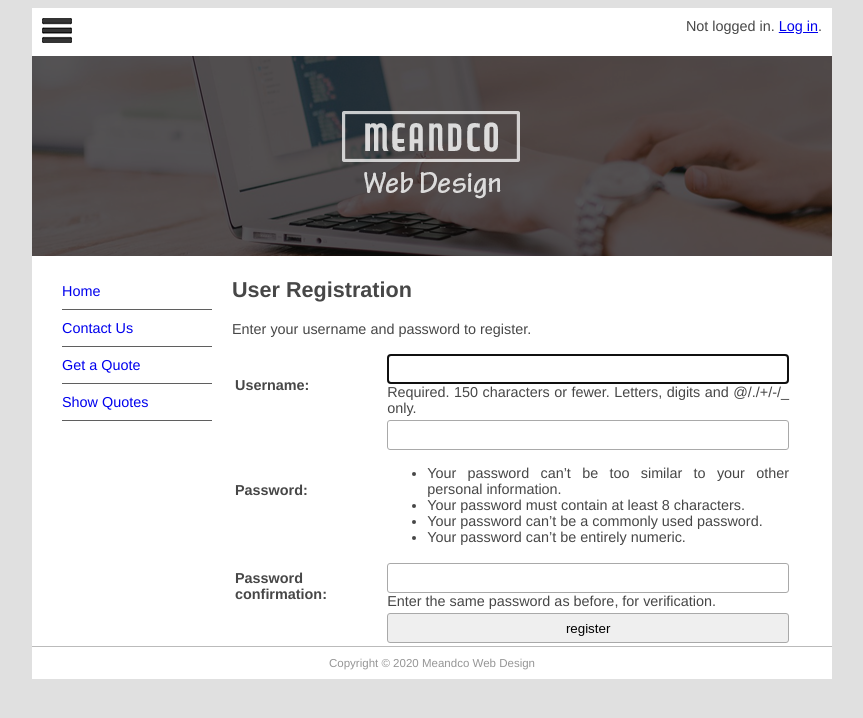
After one commit to abumukhlis/mfdw_project, a Django app: page /register/ in a window 1280 px wide. The commit adds this page. Shown: the top 718 px of the page, without its empty margins (208-1071 px from the left). Run offline with Django 3.2, Linux system fonts and the light colour scheme.

Commit message:
user registration and login

```diff
--- a/mfdw_site/templates/base.html
+++ b/mfdw_site/templates/base.html
@@ -16,6 +16,13 @@
       <header id="header">
         <div id="logo">
           <img src="{% static 'logo.jpg' %}" alt="" />
+          <span style="float: right;">
+            {% if user.is_authenticated %}
+              Hello, {{ user.username }}. <a href="{% url 'logout' %}?next=/">Log out</a>.
+            {% else %}
+              Not logged in. <a href="{% url 'login' %}?next=/">Log in</a>.
+            {% endif %}
+          </span>
         </div>
         <div id="topbanner">
           <img
--- /dev/null
+++ b/mfdw_site/templates/registration/register.html
@@ -0,0 +1,26 @@
+{% extends 'base.html' %}
+
+{% block title %}User Registration{% endblock title %}
+
+{% block sidenav %}
+<li><a href="/">Home</a></li>
+{% endblock sidenav %}
+
+
+{% block content %}
+<h1>User Registration</h1>
+<p>Enter your username and password to register. </p>
+
+<form action="" method='post'>
+    <table>
+        {{ form.as_table}}
+        <tr>
+            <td>&nbsp;</td>
+            <td><input type="submit" value="register"></td>
+        </tr>
+    </table>
+    <input type="hidden" name='next' value="{{ next }}" />
+    {% csrf_token %}
+</form>
+
+{% endblock content %}
--- a/mfdw_site/urls.py
+++ b/mfdw_site/urls.py
@@ -13,12 +13,17 @@ Including another URLconf
     1. Import the include() function: from django.urls import include, path
     2. Add a URL to urlpatterns:  path('blog/', include('blog.urls'))
 """
+from django.views.generic.base import TemplateView
+from quotes.views import Register
 from django.contrib import admin
 from django.urls import include, path
 
 
 urlpatterns = [
     path('admin/', admin.site.urls),
+    path('register/success/', TemplateView.as_view(template_name="registration/success.html"), name='register-success'),
+    path('register/', Register.as_view(), name='register'),
     path('quote/', include('quotes.urls')),
+    path('', include('django.contrib.auth.urls')),
     path('', include('pages.urls')),
 ]
--- a/quotes/views.py
+++ b/quotes/views.py
@@ -1,9 +1,14 @@
+from django.views.generic.edit import CreateView
+from django.contrib.auth.forms import UserCreationForm
+from django.urls import reverse_lazy
+
 from django.shortcuts import render
 from django.http import HttpResponseRedirect
 from django.views.generic.list import ListView
 from django.views.generic.detail import DetailView
 
 # Create your views here.
+
 from .models import Quote
 from .forms import QuoteForm
 from pages.models import Page
@@ -27,6 +32,14 @@ class QuoteView(DetailView):
         context["page_list"] = Page.objects.all()
         return context
 
+class Register(CreateView):
+    template_name = 'registration/register.html'
+    form_class = UserCreationForm
+    success_url = reverse_lazy('register-success')
+
+    def form_valid(self, form):
+        form.save()
+        return HttpResponseRedirect(self.success_url)
 
 def quote_req(request):
     submitted = False
```
Also changed, not shown: mfdw_site/templates/registration/login.html (added, +26 -0 lines), mfdw_site/templates/registration/success.html (added, +14 -0 lines), db.sqlite3.
